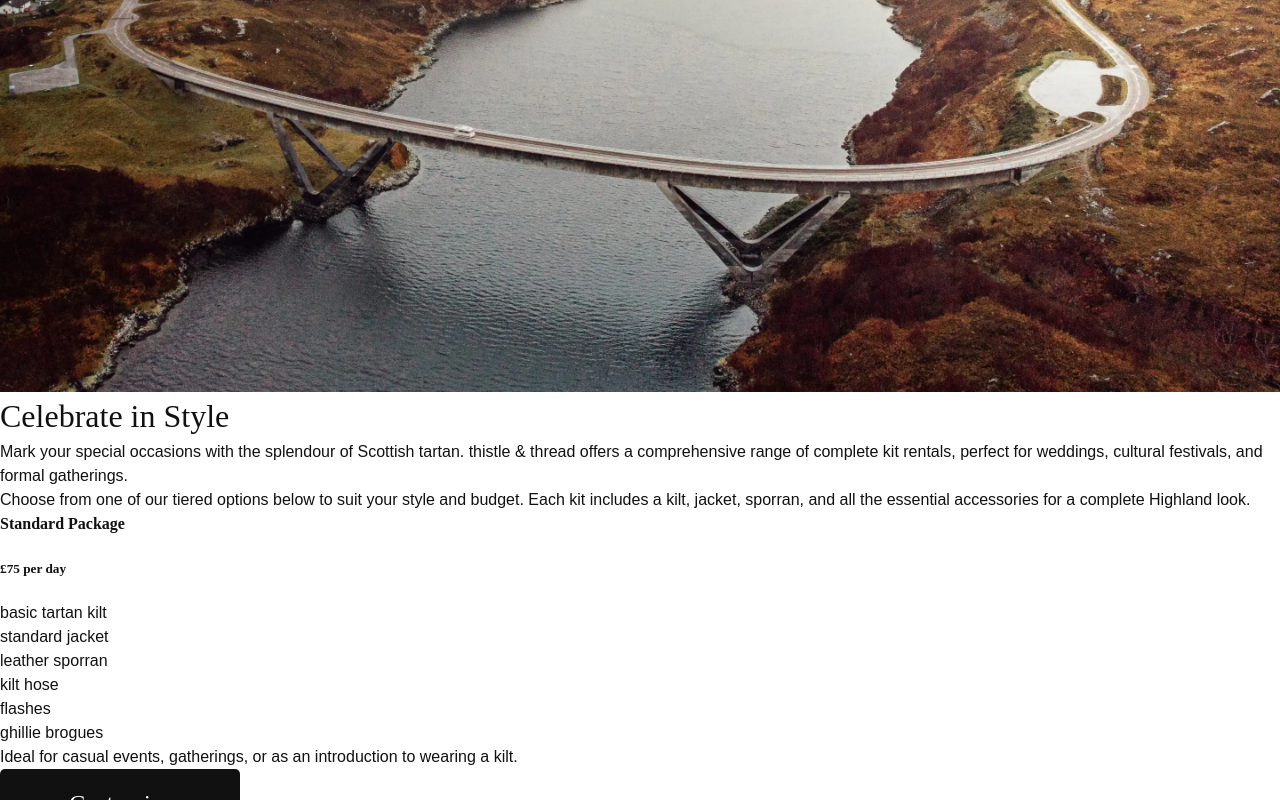
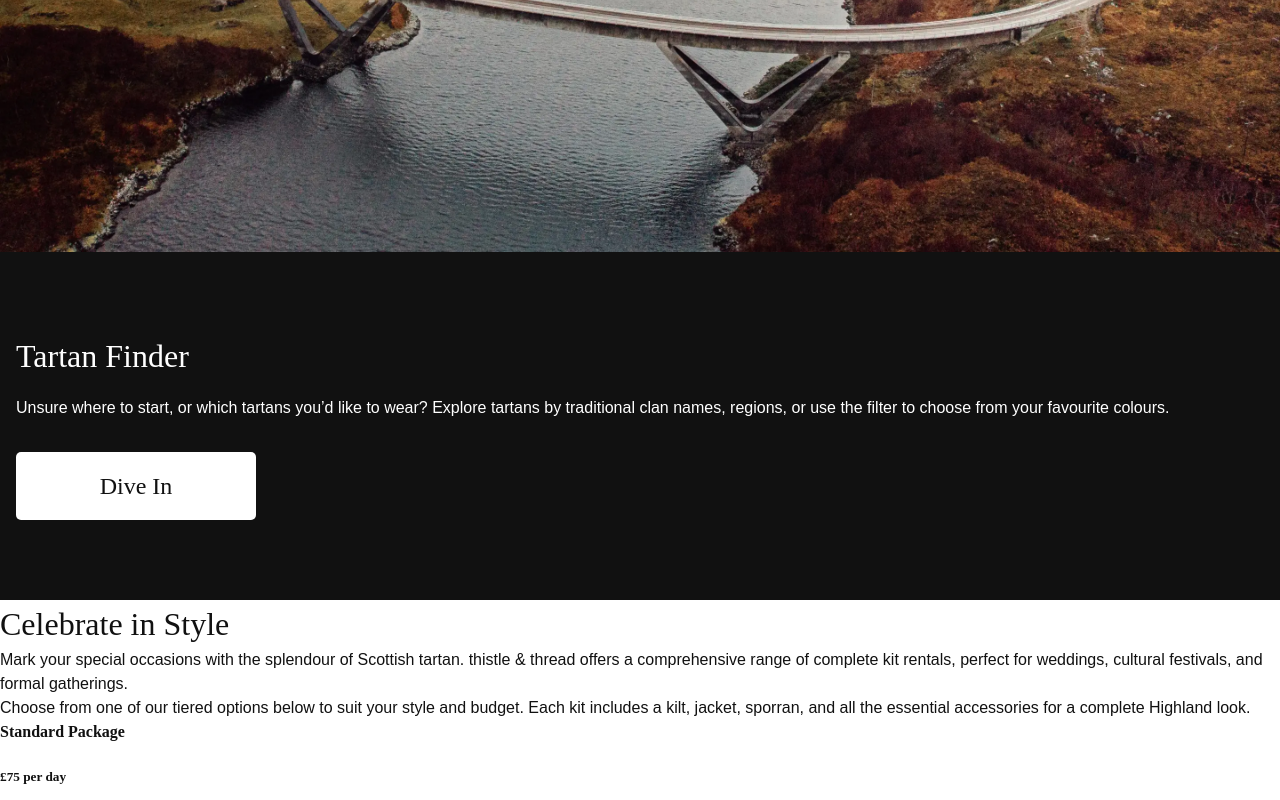
Before and after one commit to Hansenyao/nait-dmit1530-assignments, a plain HTML site: page assignment2/dmit-1530-assignment-2-start/index.html in a window 1280 px wide. Shown: the part 2057-2857 px from the top of the page. Drawn offline with Linux system fonts and the light colour scheme.

Commit message:
finished tarian finder area

```diff
--- a/assignment2/dmit-1530-assignment-2-start/css/styles.css
+++ b/assignment2/dmit-1530-assignment-2-start/css/styles.css
@@ -165,6 +165,30 @@
     margin-top: 1rem;
 }
 
+.tartan-finder {
+    display: flex;
+    flex-direction: column;
+}
+.tartan-finder img {
+    width: 100%;
+}
+.tartan-finder h3,
+.tartan-finder p {
+    color: white;
+}
+.tartan-finder-body {
+    padding: 5rem 1rem;
+    background-color: var(--off-black);
+}
+.tartan-finder-body h3 {
+    margin-bottom: 1rem;
+}
+.tartan-finder-body .btn {
+    color: var(--off-black);
+    background-color: #fff;
+    margin-top: 2rem;
+}
+
 
 
 /* Typography */
--- a/assignment2/dmit-1530-assignment-2-start/index.html
+++ b/assignment2/dmit-1530-assignment-2-start/index.html
@@ -123,18 +123,18 @@
         </div>
 
         <!-- Tartan Finder Section -->
-        <section>
-            <div>
-                <h3>Tartan Finder</h3>
-                <p>Unsure where to start, or which tartans you’d like to wear? Explore tartans by traditional clan names, regions, or use the filter to choose from your favourite colours.</p>
-                <a href="" class="btn">Dive In</a>
-            </div>
+        <div class="tartan-finder">
             <picture>
                 <source media="(min-width: 960px)" srcset="img/tarian-finder-lg.webp">
                 <source media="(min-width: 640px)" srcset="img/tarian-finder-md.webp">
                 <img src="img/tarian-finder-sm.webp" alt="">
             </picture>
-        </section>
+            <div class="tartan-finder-body">
+                <h3>Tartan Finder</h3>
+                <p>Unsure where to start, or which tartans you’d like to wear? Explore tartans by traditional clan names, regions, or use the filter to choose from your favourite colours.</p>
+                <a href="" class="btn">Dive In</a>
+            </div>
+        </div>
 
         <!-- Rental Packages Section -->
         <div>
```
